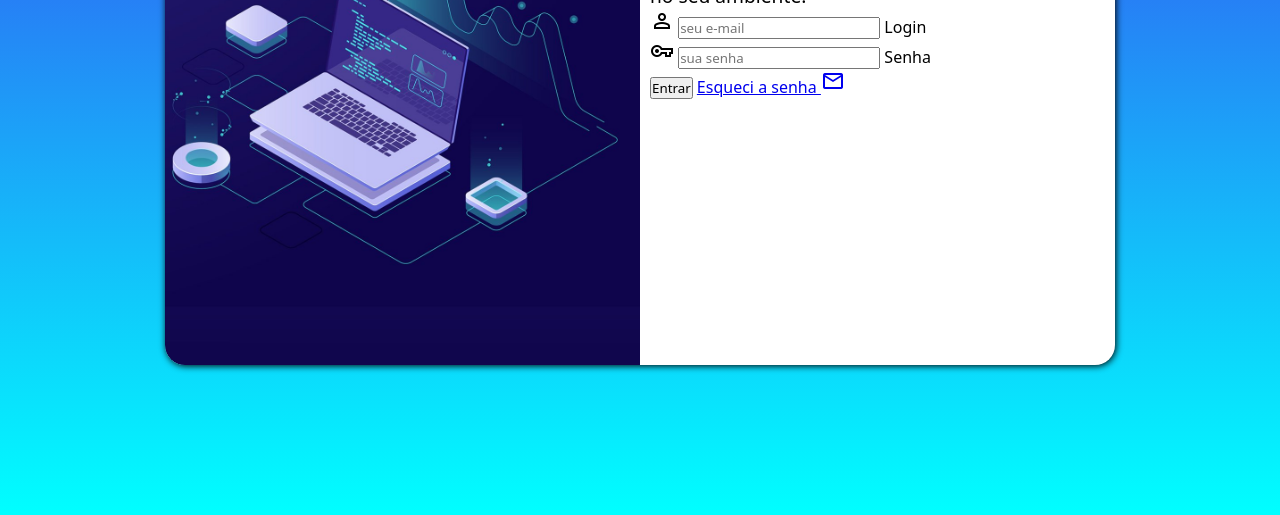
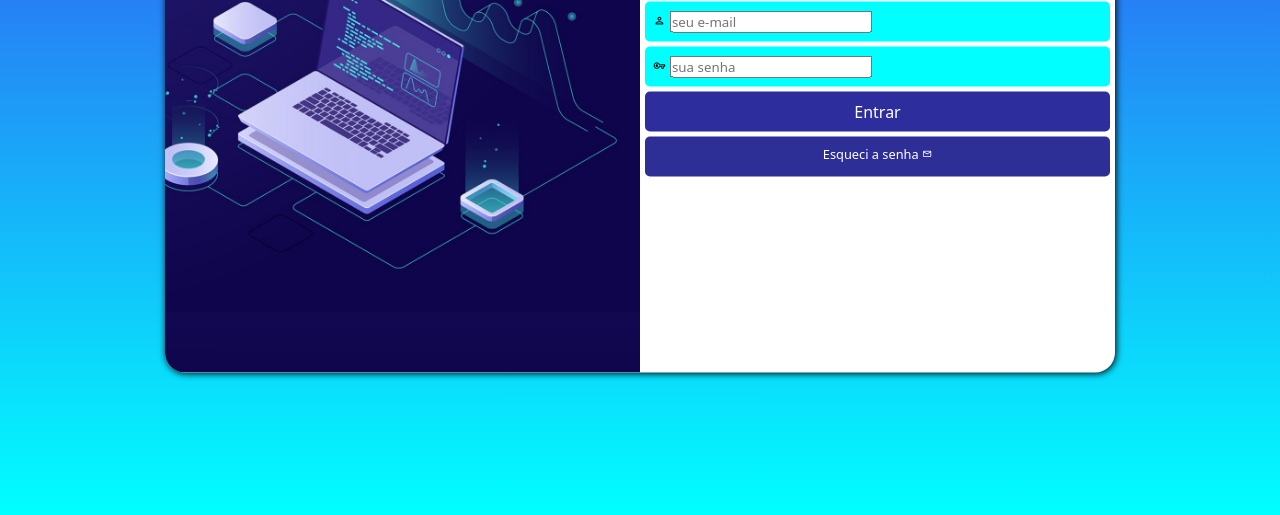
Before and after one commit to Carlos-mg-19/login-page, a plain HTML site: page index.html in a window 1280 px wide. Shown: the part 285-800 px from the top of the page. Drawn offline with nearby package versions, Linux system fonts and the light colour scheme.

Commit message:
Update style.css

```diff
--- a/estilos/style.css
+++ b/estilos/style.css
@@ -24,7 +24,7 @@ main{
 
     background-color: white;
     width: 250px;
-    height: 500px;
+    height: 515px;
     border-radius: 20px;
     box-shadow: 1px 1px 7px 0px black;
 
@@ -44,7 +44,7 @@ main{
 
 #formulário{
     display: block;
-    padding: 10px;
+    padding: 5px;
 
 }
 #formulário h1{
@@ -54,3 +54,59 @@ main{
 #formulário p{
     font-size: 0.8;
 }
+
+form div.campo{
+    display: block;
+    background-color: aqua;
+    width: 100%;
+    height: 40px;
+    border-radius: 5px;
+    margin: 5px 0;
+    color: black;
+    padding: 8px;
+}
+
+form input[type=submit]{
+    display: block;
+    font-size: 1em;
+    background-color: rgb(45, 45, 158);
+    width: 100%;
+    height: 40px;
+    color: white;
+    border: none;
+    border-radius: 5px;
+    cursor: pointer;
+    margin-top: 5px;
+}
+
+div.campo label{
+    display: none;
+}
+
+form input[type=submit]:hover{
+
+
+    background-color: rgb(10, 10, 116);
+}
+
+form  a{
+    display: block;
+    text-align: center;
+    background-color: rgb(46, 46, 151);
+    width: 100%;
+    height: 40px;
+    border: none;
+    border-radius: 5px;
+    color: white;
+    text-decoration: none;
+    font-size: 0.8em;
+    padding-top: 8px;
+    margin-top: 5px;
+}
+
+.material-symbols-outlined{
+    font-size: 0.8em;
+}
+form a:hover{
+    background-color: rgb(10, 10, 116) ;
+}
```
